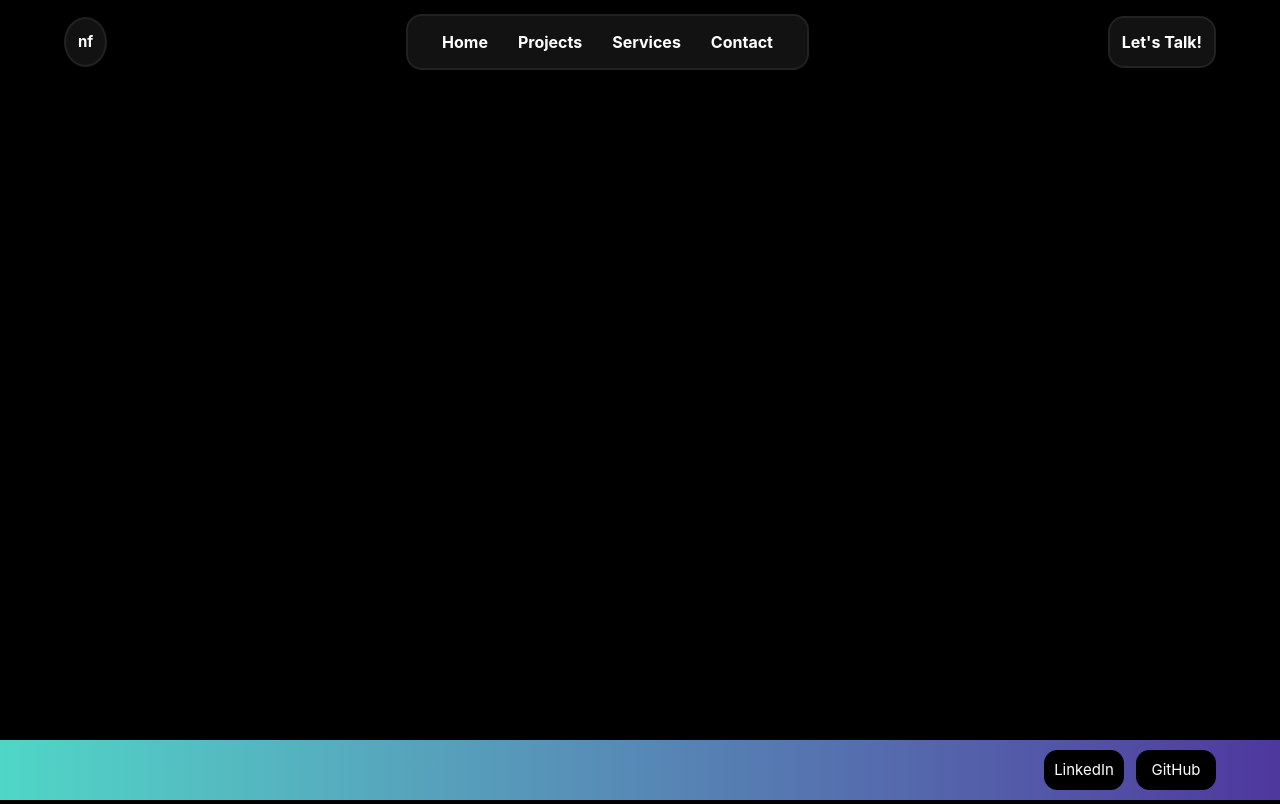
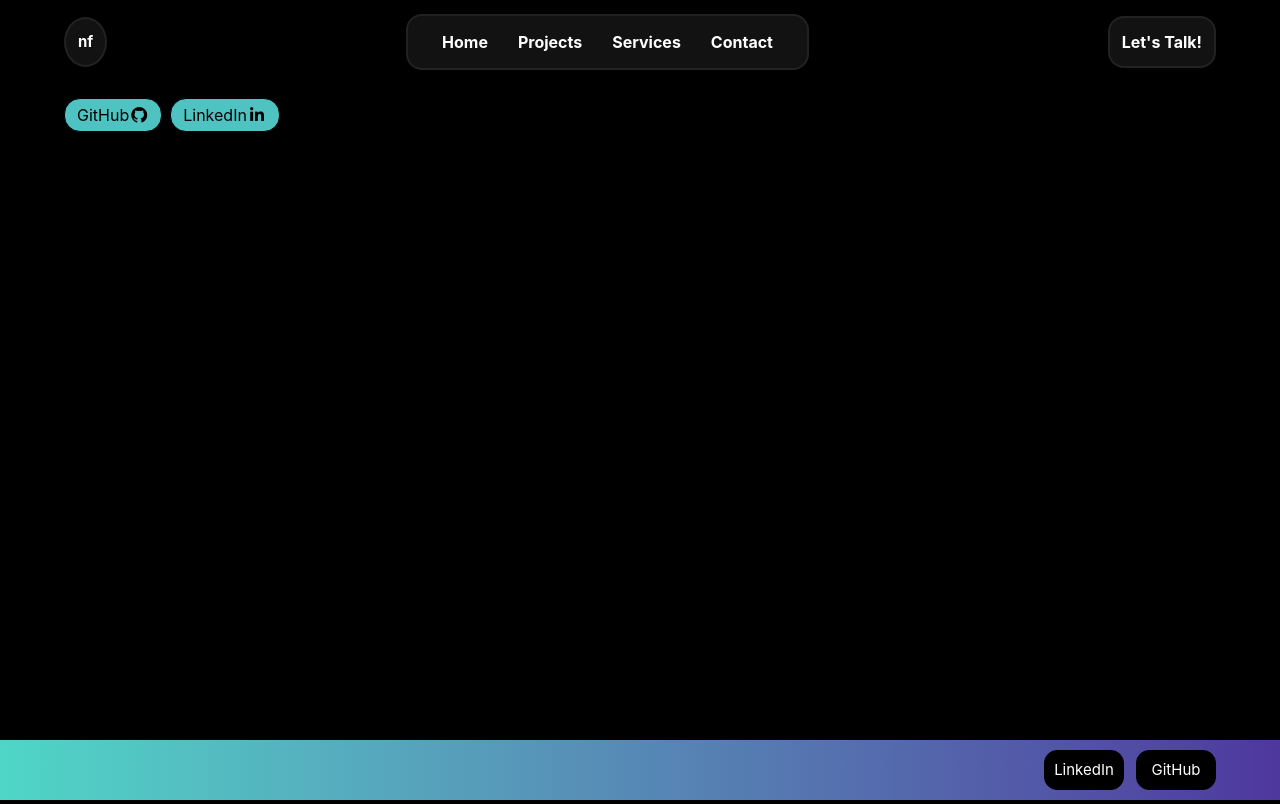
Before and after one commit to noorf-02/Front-End-Portfolio, a React (Vite) app: page /contact in a window 1280 px wide. Built offline with nearby package versions, Linux system fonts and the light colour scheme.

Commit message:
gave color animation

```diff
--- a/src/components/UI/SectionContact.jsx
+++ b/src/components/UI/SectionContact.jsx
@@ -2,8 +2,11 @@ import React from 'react'
 
 export default function SectionContact() {
   return (
-    <div>
-      contact
+    <div className='contact'>
+      <div className='wrapper flex gap-2'>
+        <a href="https://github.com/noorf-02" target='_blank'><button className='animate-[color_5s_ease-in-out_infinite] border-1 bg-white rounded-2xl p-1 px-3 w-fit'>GitHub<i className="fa-brands fa-github"></i></button></a>
+        <a href="https://www.linkedin.com/in/noor-fatima-imran/" target='_blank'><button className='animate-[color_5s_ease-in-out_infinite] border-1 bg-white rounded-2xl p-1 px-3 w-fit'>LinkedIn<i className="fa-brands fa-linkedin-in"></i></button></a>
+      </div>
     </div>
   )
 }
--- a/src/index.css
+++ b/src/index.css
@@ -11,3 +11,10 @@
         @apply w-[90%] mx-auto py-3.5;
     }
 }
+
+@keyframes color {
+        0% {background-color: #4fd6c6;}
+        40% {background-color: #4e379e;}
+        80% {background-color: #937ede;}
+        100% {background-color: #4fd6c6; }
+}
```
